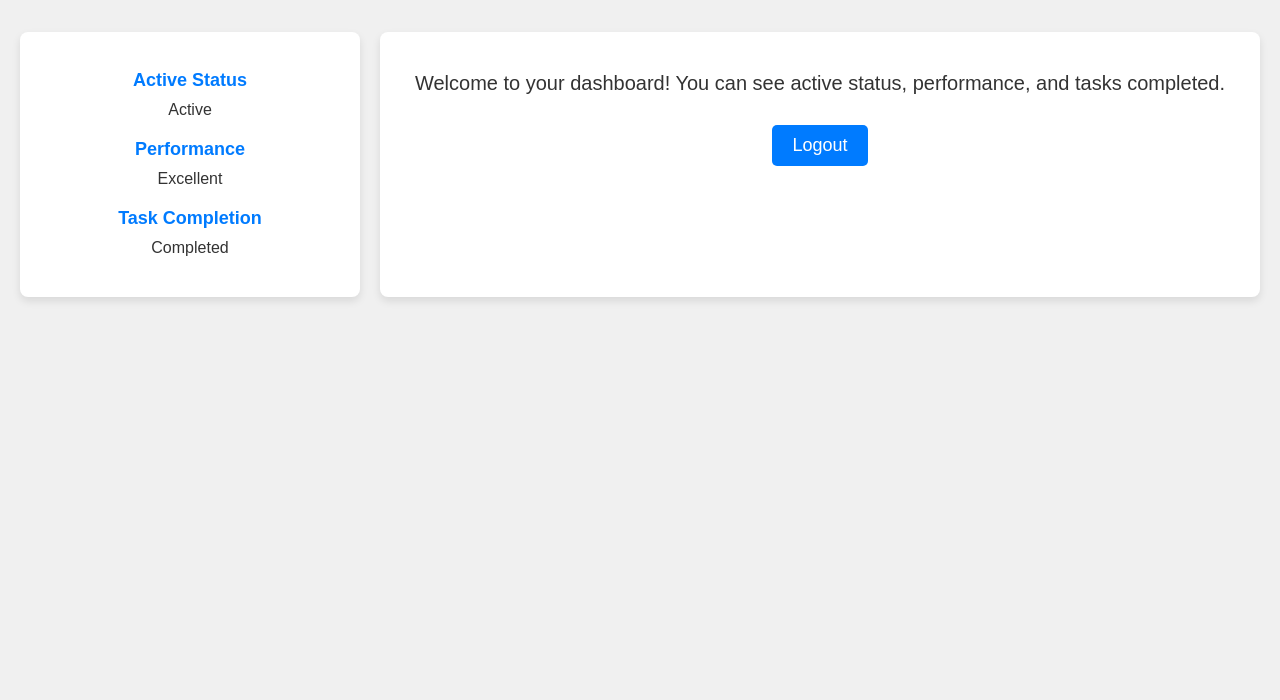
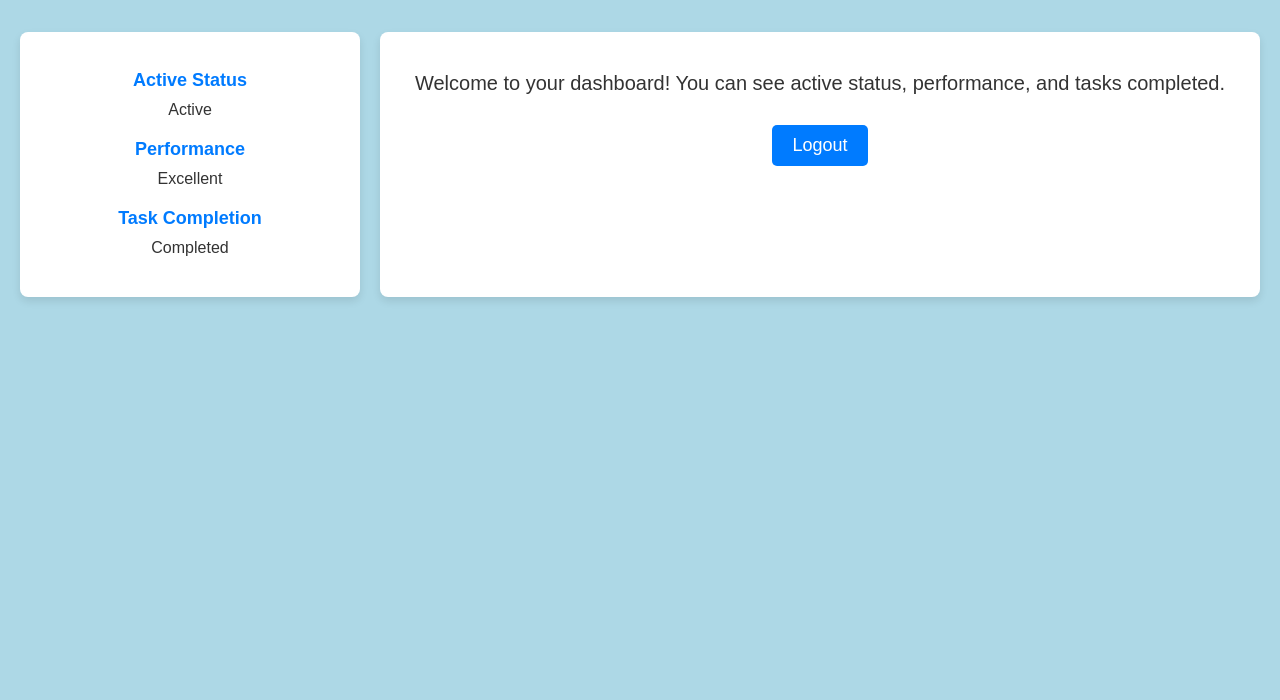
Before and after one commit to Krish-357/User-Management, a website: page views/dashboard.html in a window 1280 px wide. Shown: the part 100-800 px from the top of the page. Drawn offline with Linux system fonts and the light colour scheme; files that its build step writes are made by us from their sources.

Commit message:
Update dashboard.html

```diff
--- a/views/dashboard.html
+++ b/views/dashboard.html
@@ -8,7 +8,7 @@
     <style>
         body {
             font-family: Arial, sans-serif;
-            background-color: #f0f0f0;
+            background-color: lightblue;
             margin: 0;
             padding: 0;
             transition: background-color 0.3s ease;
```
